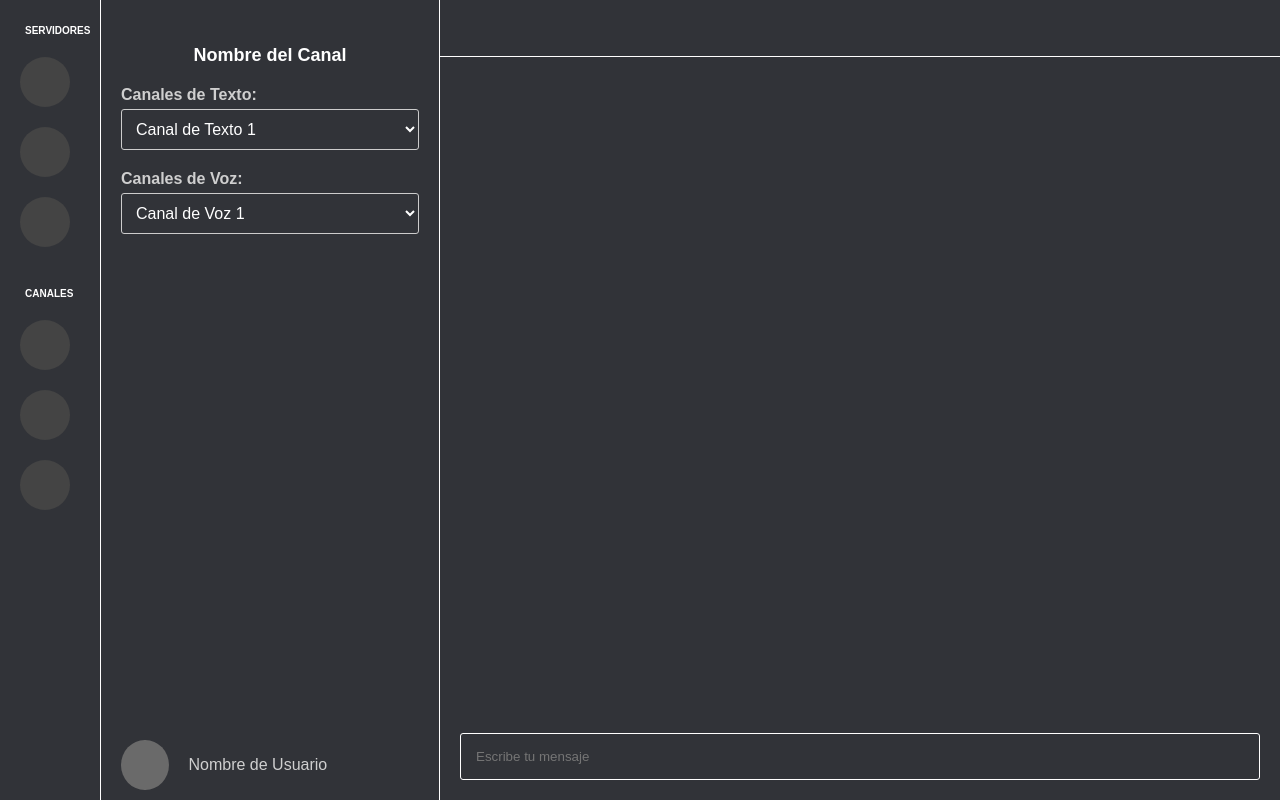
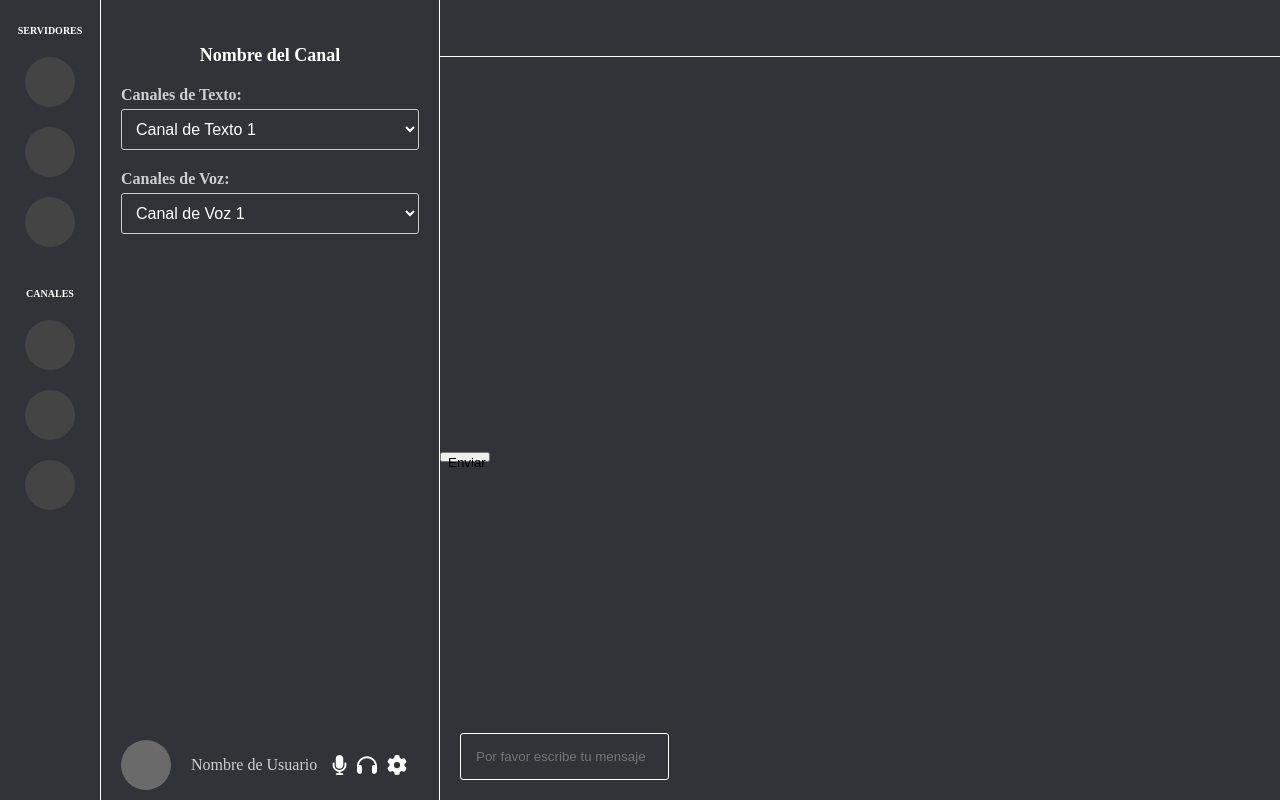
Before and after one commit to Ger678/PFI-Front, a plain HTML site: page app.html in a window 1280 px wide. Both pictures are taken after a click on the link 50 px from the left and 82 px from the top of the page. Drawn offline with Linux system fonts and the light colour scheme.

Commit message:
Messages

```diff
--- a/app.css
+++ b/app.css
@@ -195,3 +195,41 @@ select {
     padding: 5px;
     fill: white;
 }
+
+/* Mensaje */
+
+
+/* Estilos del contenedor principal */
+.contenedor {
+    display: flex;
+    flex-direction: column;
+    align-items: center;
+    justify-content: center;
+    height: 100vh;
+}
+
+/* Estilos del campo de entrada de mensajes */
+.campo-mensaje {
+    display: flex;
+    align-items: center;
+}
+
+#mensajeInput {
+    display: flex;
+    position: fixed;
+    bottom: 0;
+    padding: 15px;
+    border-radius: 3px;
+    background: none;
+    border: 1px solid white;
+    color: white;
+    margin: 20px;
+}
+
+/* Estilos de los mensajes (puedes personalizarlos según tus necesidades) */
+.mensaje {
+    background-color: #f0f0f0;
+    padding: 10px;
+    border-radius: 5px;
+    margin-bottom: 10px;
+}
--- a/app.js
+++ b/app.js
@@ -20,6 +20,6 @@ document.addEventListener("DOMContentLoaded", function () {
 
     // Ejemplo de cómo cargar contenido desde un archivo llamado "contenido.html"
     document.getElementById("cargarContenido").addEventListener("click", function(){
-        cargarContenido("message.html");
+        cargarContenido("/messages/message.html");
     });
 });
--- a/message.html
+++ /dev/null
@@ -1,21 +0,0 @@
-<!DOCTYPE html>
-<html lang="en">
-<head>
-    <meta charset="UTF-8">
-    <meta name="viewport" content="width=device-width, initial-scale=1.0">
-    <title>Document</title>
-    <link rel="stylesheet" href="message.css">
-</head>
-<body>
-    <div class="contenedor">
-        <div class="mensajes">
-        </div>
-
-        <div class="campo-mensaje">
-            <input type="text" id="mensajeInput" placeholder="Escribe tu mensaje">
-        </div>
-    </div>
-
-    <script src="message.js"></script>
-</body>
-</html>
--- a/message.css
+++ b/messages/message.css
@@ -1,13 +1,3 @@
-*{
-    width: -webkit-fill-available;
-}
-
-/* Estilos globales */
-body {
-    font-family: Arial, sans-serif;
-    margin: 0;
-    padding: 0;
-}
 
 /* Estilos del contenedor principal */
 .contenedor {
--- /dev/null
+++ b/messages/message.html
@@ -0,0 +1,7 @@
+<div class="contenedor">
+    <div class="mensajes"></div>
+    <div class="campo-mensaje">
+        <button id="enviarMensaje" style="width: 50px; height: 10px;">Enviar</button>
+        <input type="text" id="mensajeInput" placeholder="Por favor escribe tu mensaje">
+    </div>
+</div>
```
Also changed, not shown: messages/message.js (renamed from message.js, +12 -7 lines).
